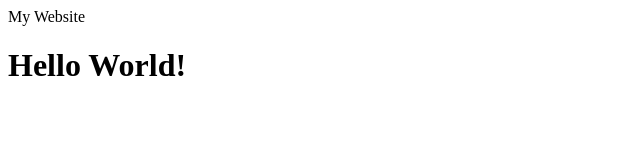
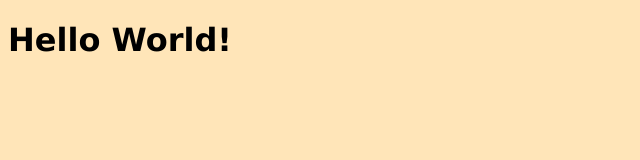
Before and after one commit to squishy-cat/eve-kozina, a plain HTML site: page index.html in a window 1280 px wide. Shown: the whole page, without its empty margins (0-640 px from the left). Drawn offline with Linux system fonts and the light colour scheme.

Commit message:
add style.css, connect to index.html

```diff
--- a/index.html
+++ b/index.html
@@ -1,6 +1,9 @@
 <!DOCTYPE html>
 <html lang = "en">
-    <head>My Website</head>
+    <head>
+        <link rel="stylesheet" href="style.css" />
+        <title>My Website</title>
+    </head>
     <body>
         <h1>Hello World!</h1>
     </body>
--- /dev/null
+++ b/style.css
@@ -0,0 +1,4 @@
+body {
+    background: #ffe5b8;
+    font-family:Verdana, Geneva, Tahoma, sans-serif;
+}
```
